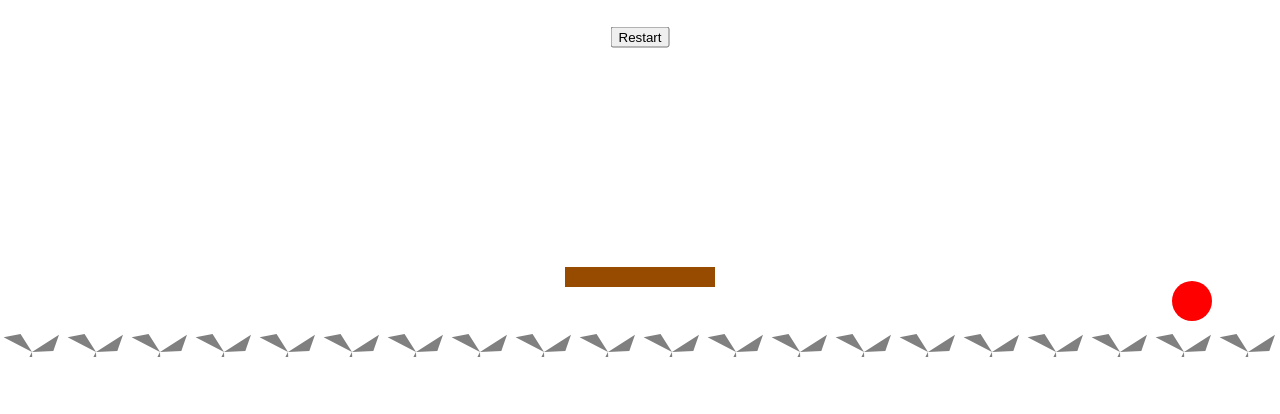
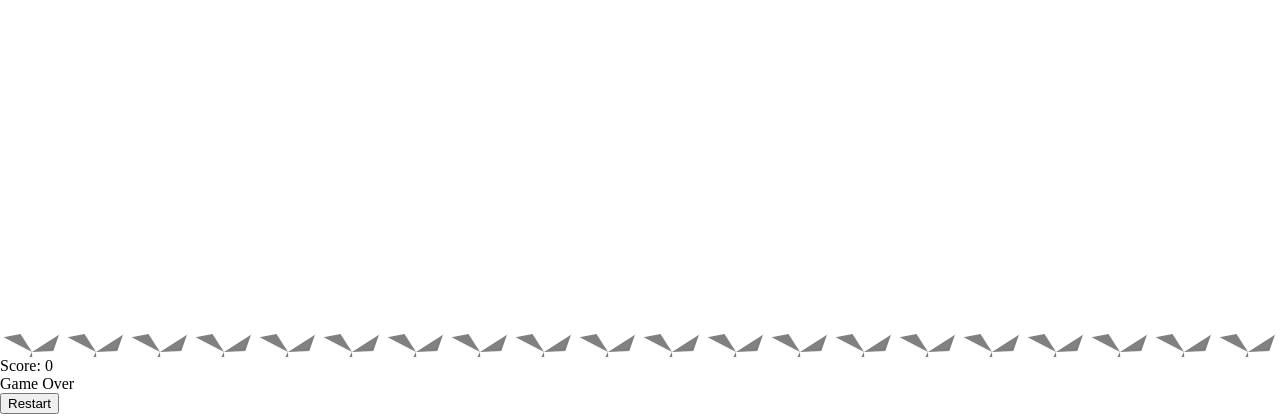
Before and after one commit to steev-john/Fruit-Game, a plain HTML site: page index.html in a window 1280 px wide. Shown: the part 443-857 px from the top of the page. Before the commit the page ends 800 px from the top, so only its background shows below. Drawn offline with Linux system fonts and the light colour scheme.

Commit message:
Update style.css

```diff
--- a/style.css
+++ b/style.css
@@ -4,64 +4,6 @@ body {
     overflow: hidden;
 }
 
-#game-container {
-    width: 100%;
-    height: 100vh;
-    position: relative;
-}
-
 #gameCanvas {
-    width: 100%;
-    height: 100%;
     display: block;
 }
-
-#basket {
-    width: 150px;
-    height: 20px;
-    background-color: #964B00;
-    position: absolute;
-    bottom: 70px;
-    left: 50%;
-    transform: translateX(-50%);
-}
-
-#fruit {
-    width: 40px;
-    height: 40px;
-    background-color: red;
-    border-radius: 50%;
-    position: absolute;
-}
-
-.blade {
-    width: 50px;
-    height: 50px;
-    background-color: gray;
-    position: absolute;
-    bottom: 0;
-}
-
-#score {
-    position: absolute;
-    top: 10px;
-    left: 10px;
-    font-size: 24px;
-}
-
-#game-over-message {
-    position: absolute;
-    top: 50%;
-    left: 50%;
-    transform: translate(-50%, -50%);
-    font-size: 48px;
-    display: none;
-}
-
-#restart-button {
-    position: absolute;
-    top: 60%;
-    left: 50%;
-    transform: translate(-50%, -50%);
-    display: none;
-}
```
